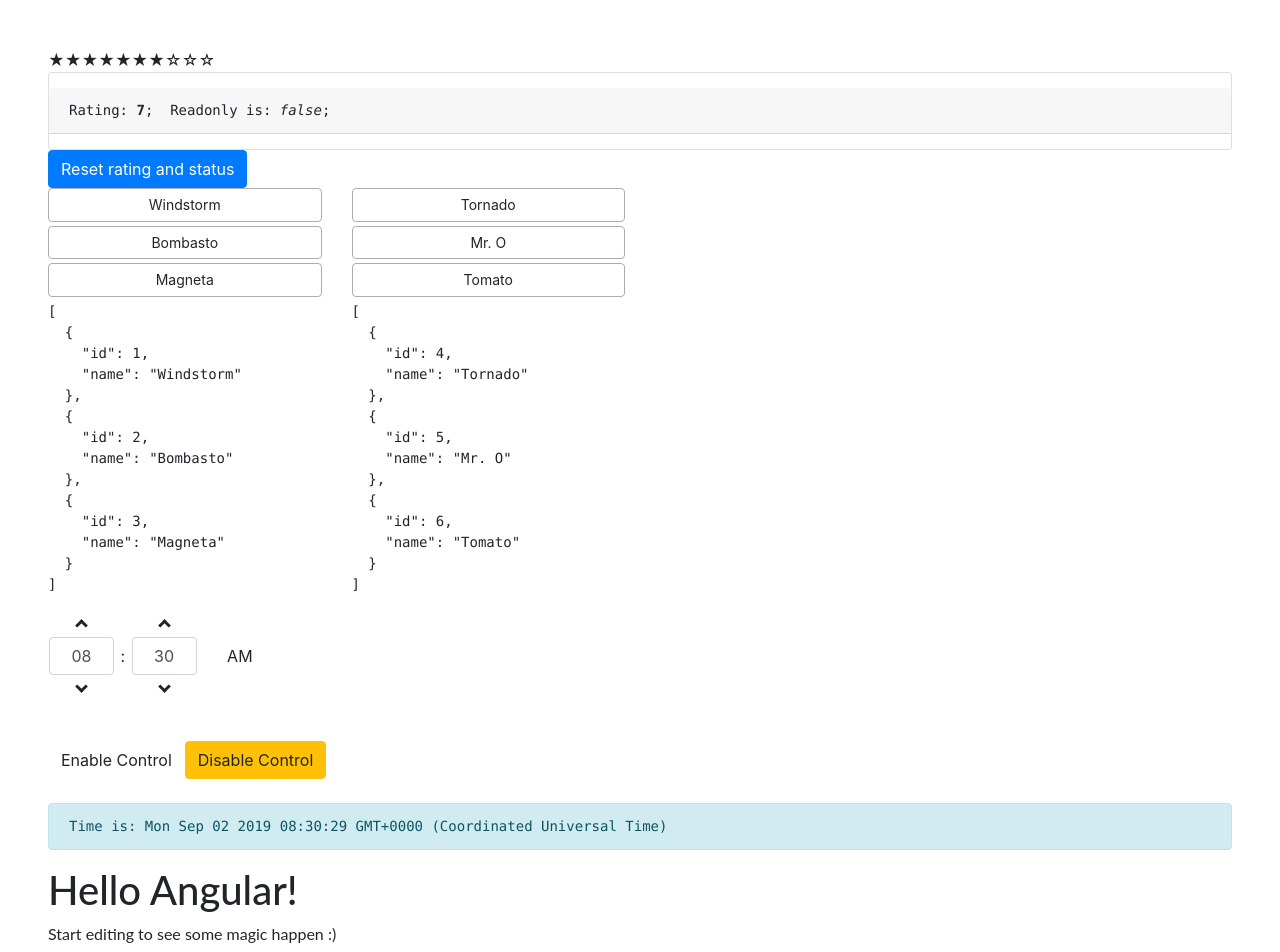
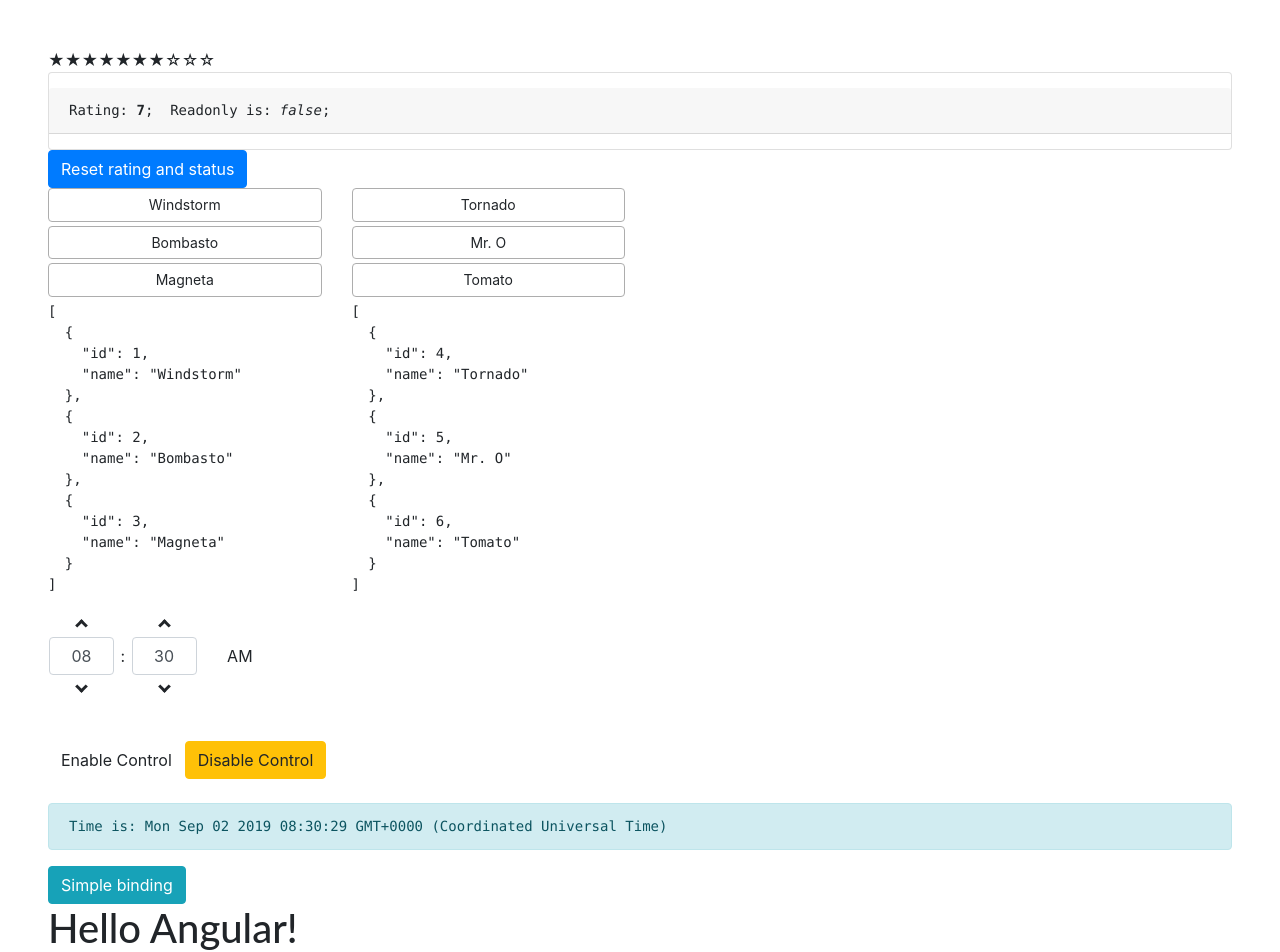
Before and after one commit to ImsirovicAjdin/angular-zsi1uc, an Angular app: page / in a window 1280 px wide. Shown: the top 952 px of the page. Built offline with nearby package versions, Linux system fonts and the light colour scheme.

Commit message:
Adding the tooltip ngx-bootstrap component

```diff
--- a/src/app/app.component.html
+++ b/src/app/app.component.html
@@ -3,6 +3,7 @@
 	<demo-select-on-enter></demo-select-on-enter>
   <complex-datamodel-demo></complex-datamodel-demo>
   <demo-timepicker-form></demo-timepicker-form>
+  <demo-tooltip-dynamic></demo-tooltip-dynamic>
 
 	<hello name="{{ name }}"></hello>
 	<p>
--- a/src/app/app.module.ts
+++ b/src/app/app.module.ts
@@ -5,13 +5,14 @@ import { ReactiveFormsModule } from '@angular/forms';
 import { RatingModule } from 'ngx-bootstrap/rating';
 import { SortableModule } from 'ngx-bootstrap/sortable';
 import { TimepickerModule } from 'ngx-bootstrap/timepicker';
-
+import { TooltipModule } from 'ngx-bootstrap/tooltip';
 
 import { AppComponent } from './app.component';
 import { HelloComponent } from './hello.component';
 import { DemoRatingSelectOnEnterComponent } from './rating/rating.component';
 import { ComplexDatamodelDemoComponent } from './sortable/sortable.component';
 import { DemoTimepickerFormComponent } from './timepicker/timepicker.component';
+import { DemoTooltipDynamicComponent } from './tooltip/tooltip.component';
 
 @NgModule({
   imports: [
@@ -19,14 +20,16 @@ import { DemoTimepickerFormComponent } from './timepicker/timepicker.component';
     FormsModule, ReactiveFormsModule,
     RatingModule.forRoot(),
     SortableModule.forRoot(),
-    TimepickerModule.forRoot()
+    TimepickerModule.forRoot(),
+    TooltipModule.forRoot()
   ],
   declarations: [
     AppComponent,
     HelloComponent,
     DemoRatingSelectOnEnterComponent,
     ComplexDatamodelDemoComponent,
-    DemoTimepickerFormComponent
+    DemoTimepickerFormComponent,
+    DemoTooltipDynamicComponent
   ],
   bootstrap:    [ AppComponent ]
 })
--- a/src/app/tooltip/tooltip.component.html
+++ b/src/app/tooltip/tooltip.component.html
@@ -0,0 +1,3 @@
+<button type="button" class="btn btn-info" [tooltip]="content">
+  Simple binding
+</button>
--- a/src/app/tooltip/tooltip.component.ts
+++ b/src/app/tooltip/tooltip.component.ts
@@ -0,0 +1,9 @@
+import { Component } from '@angular/core';
+
+@Component({
+  selector: 'demo-tooltip-dynamic',
+  templateUrl: './tooltip.component.html'
+})
+export class DemoTooltipDynamicComponent {
+  content: string = 'Vivamus sagittis lacus vel augue laoreet rutrum faucibus.';
+}
```
